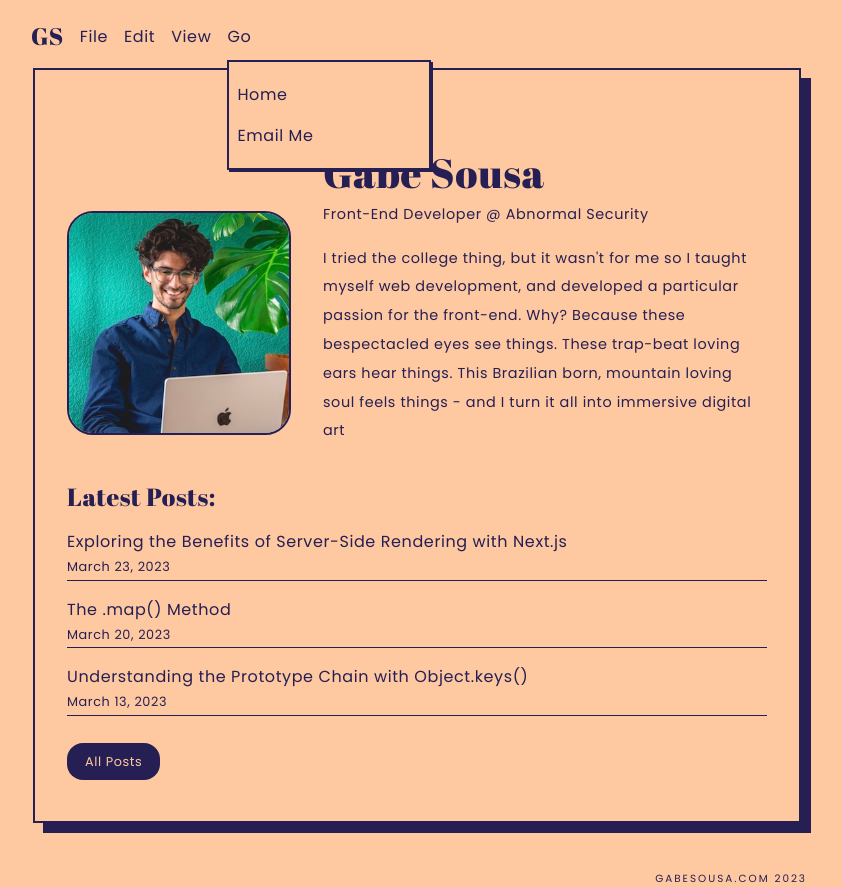
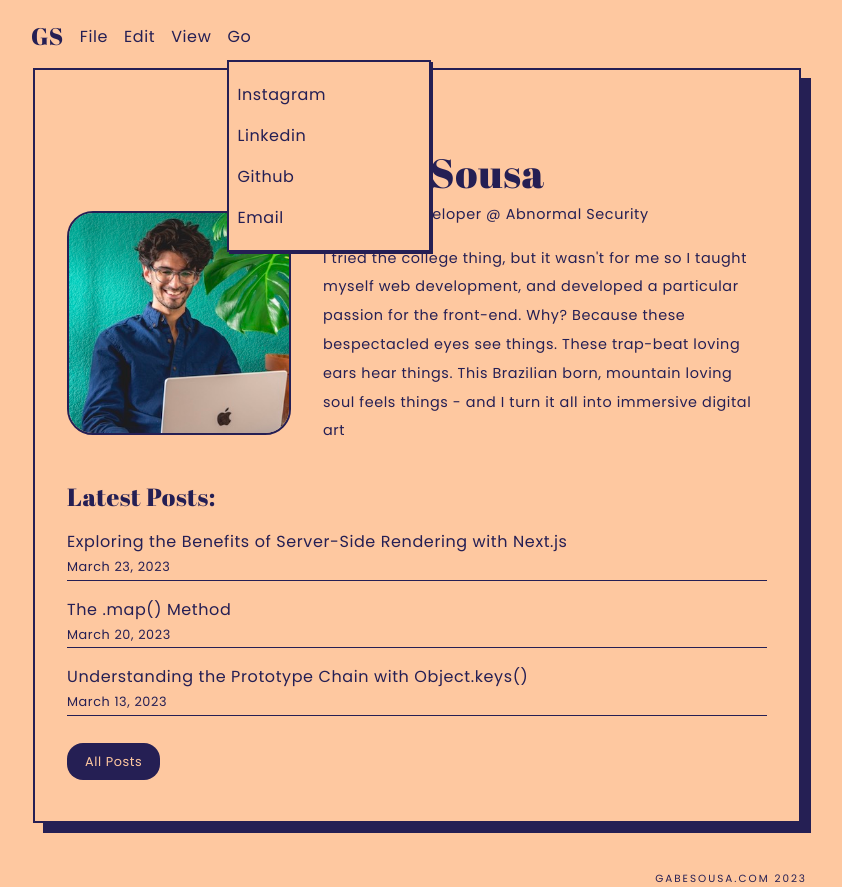
Before and after one commit to developer-gabe/nextjs-project, a Next.js app: page / in a window 1280 px wide. Both pictures are taken after a click on the element "Go". Shown: the whole page, without its empty margins (223-1065 px from the left). Built offline with nearby package versions, Linux system fonts and the light colour scheme; a small style sheet from the web is missing.

Commit message:
Better Go Links

```diff
--- a/components/Navigation.jsx
+++ b/components/Navigation.jsx
@@ -7,7 +7,7 @@ const Navigation = () => {
   const [showViewMenu, setShowViewMenu] = useState(false);
   const [showGoMenu, setShowGoMenu] = useState(false);
   const [bgColor, setBgColor] = useState("#FFFFFF"); // Initialize the background color to white
-  const navItems = [['Home', '/'], ['Photography', '/photography']];
+  const navItems = [['Home', '/'], ['Photography', '/photography'], ['Posts', '/posts']];
   const presetColors = ['#e9d7fa', '#ffc9be', '#fec8a0']; // Add an array of preset colors
 
   const handleMenuClick = (menu) => {
@@ -102,12 +102,26 @@ const Navigation = () => {
         {showGoMenu && (
           <div className="dropdown">
           	<ul>
+          		<a href="https://instagram.com/saucygsous" target="_blank">
           			<li>
-								<Link href={"/"}>Home</Link>
+          				Instagram
           			</li>
+          		</a>
+          		<a href="https://linkedin.com/in/gsous" target="_blank">
           			<li>
-								<a href="mailto:gsousa09@icloud.com">Email Me</a>
+          				Linkedin
           			</li>
+          		</a>
+          		<a href="https://github.com/developer-gabe" target="_blank">
+          			<li>
+          				Github
+          			</li>
+          		</a>
+          		<a href="mailto:gsousa09@icloud.com">
+          			<li>
+          				Email
+          			</li>
+          		</a>
           	</ul>
           </div>
         )}
```
Lines whose indentation alone changed are shown as unchanged.
